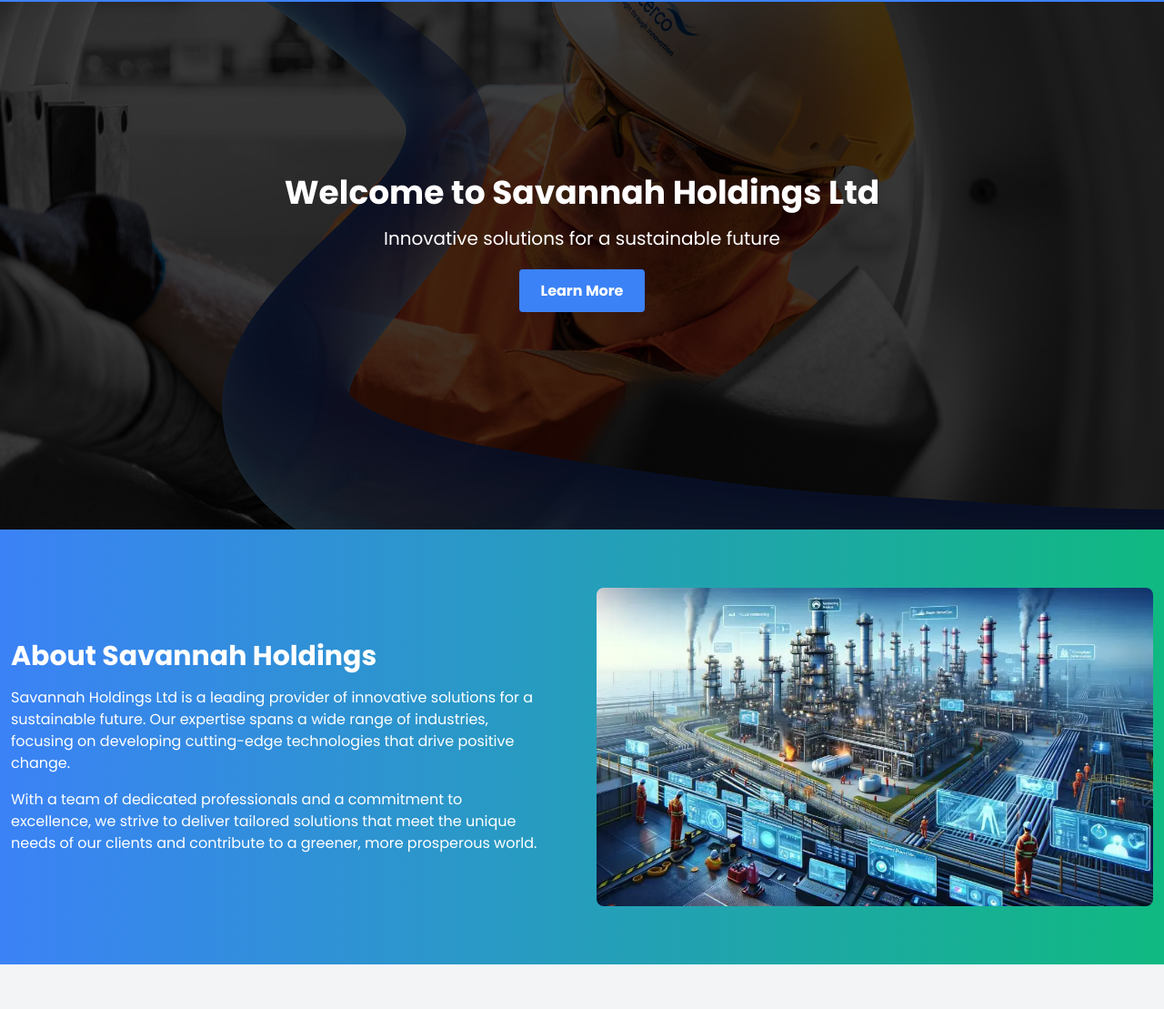
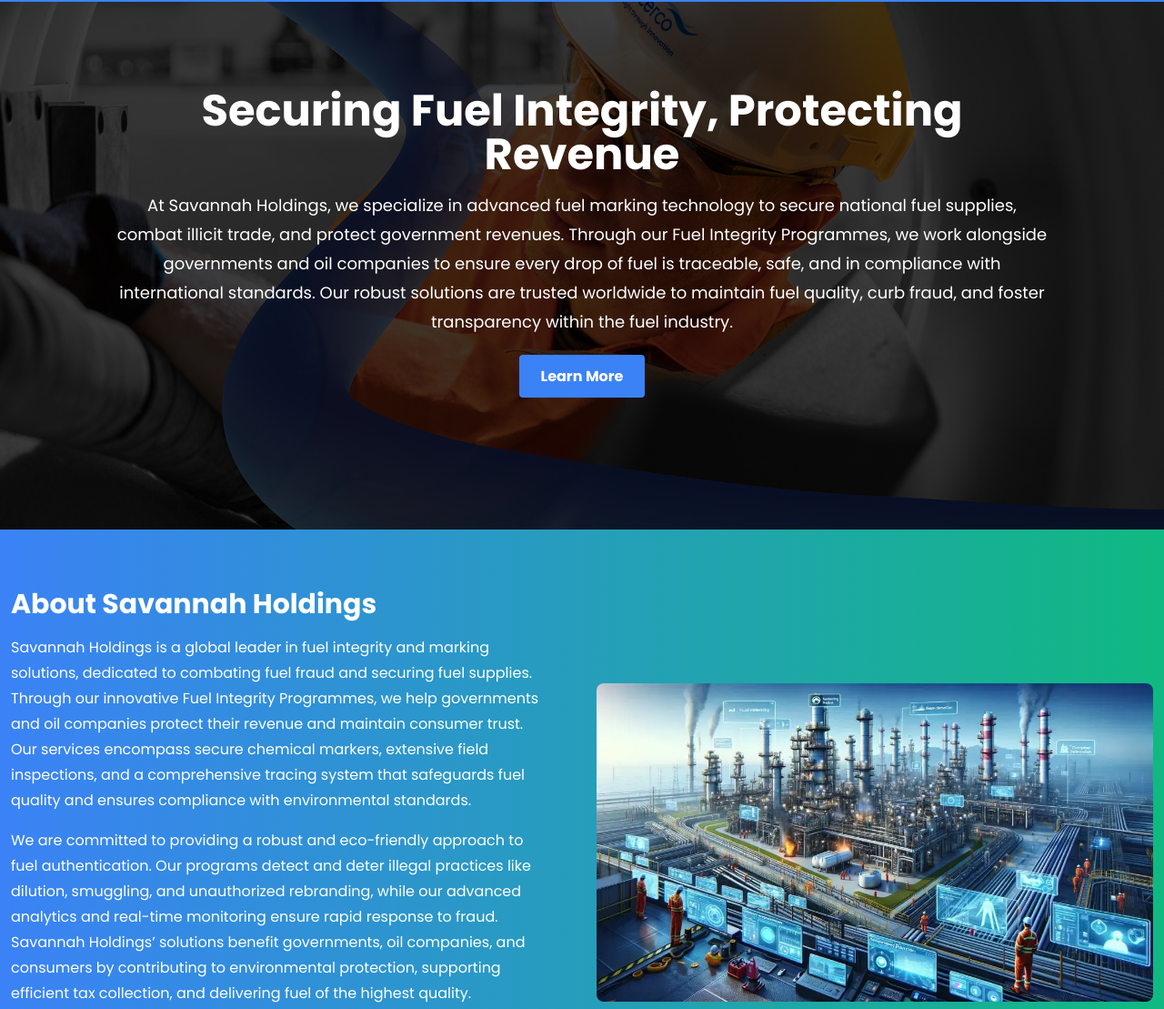
Before and after one commit to gulfwww/Savannah-Holdings, a website: page dist/index.html in a window 1280 px wide. Shown: the part 58-1167 px from the top of the page at 91% size. Drawn offline with nearby package versions, Linux system fonts and the light colour scheme.

Commit message:
update the content of hero

```diff
--- a/dist/index.html
+++ b/dist/index.html
@@ -75,9 +75,12 @@
   <main>
     <section class="hero bg-cover bg-center flex items-center justify-center relative" style="background-image: url('./images/hero.jpg');">
       <div class="container mx-auto text-center text-white relative z-10">
-        <h1 class="text-4xl font-bold mb-4 animate__animated animate__fadeInUp">Welcome to Savannah Holdings Ltd</h1>
-        <p class="text-xl mb-8 animate__animated animate__fadeInUp animate__delay-0.5s">Innovative solutions for a sustainable future</p>
-        <a href="#about" class="bg-blue-500 hover:bg-blue-600 text-white font-bold py-3 px-6 rounded animate__animated animate__fadeInUp animate__delay-1s">Learn More</a>
+        <div class="w-full md:max-w-4xl lg:max-w-5xl mx-auto">
+          <!-- <h1 class="text-4xl font-bold mb-4 animate__animated animate__fadeInUp">Welcome to Savannah Holdings Ltd</h1> -->
+          <h1 class="text-4xl md:text-5xl font-bold mb-4 animate__animated animate__fadeInUp">Securing Fuel Integrity, Protecting Revenue</h1>
+          <p class="text-lg leading-8 mb-8 animate__animated animate__fadeInUp animate__delay-0.5s">At Savannah Holdings, we specialize in advanced fuel marking technology to secure national fuel supplies, combat illicit trade, and protect government revenues. Through our Fuel Integrity Programmes, we work alongside governments and oil companies to ensure every drop of fuel is traceable, safe, and in compliance with international standards. Our robust solutions are trusted worldwide to maintain fuel quality, curb fraud, and foster transparency within the fuel industry.</p>
+          <a href="#about" class="bg-blue-500 hover:bg-blue-600 text-white font-bold py-3 px-6 rounded animate__animated animate__fadeInUp animate__delay-1s">Learn More</a>
+        </div>
       </div>
     </section>
 
@@ -86,8 +89,9 @@
         <div class="flex flex-col md:flex-row justify-center items-center space-y-8 md:space-y-0 md:space-x-8">
           <div class="w-full md:w-1/2 pr-8 animate__animated animate__fadeInLeft">
             <h2 class="text-3xl font-bold mb-4 text-white">About Savannah Holdings</h2>
-            <p class="mb-4 text-white">Savannah Holdings Ltd is a leading provider of innovative solutions for a sustainable future. Our expertise spans a wide range of industries, focusing on developing cutting-edge technologies that drive positive change.</p>
-            <p class="text-white">With a team of dedicated professionals and a commitment to excellence, we strive to deliver tailored solutions that meet the unique needs of our clients and contribute to a greener, more prosperous world.</p>
+            <p class="mb-4 leading-7 text-white">Savannah Holdings is a global leader in fuel integrity and marking solutions, dedicated to combating fuel fraud and securing fuel supplies. Through our innovative Fuel Integrity Programmes, we help governments and oil companies protect their revenue and maintain consumer trust. Our services encompass secure chemical markers, extensive field inspections, and a comprehensive tracing system that safeguards fuel quality and ensures compliance with environmental standards.</p>
+            <p class="mb-4 leading-7 text-white">We are committed to providing a robust and eco-friendly approach to fuel authentication. Our programs detect and deter illegal practices like dilution, smuggling, and unauthorized rebranding, while our advanced analytics and real-time monitoring ensure rapid response to fraud. Savannah Holdings’ solutions benefit governments, oil companies, and consumers by contributing to environmental protection, supporting efficient tax collection, and delivering fuel of the highest quality.</p>
+            <p class="leading-7 text-white">By choosing Savannah Holdings, you partner with a team focused on security, compliance, traceability, and efficiency—setting a new standard for fuel integrity globally.</p>
           </div>
           <div class="w-full md:w-1/2 animate__animated animate__fadeInRight">
             <img src="./images/hero.webp" alt="Savannah Holdings LTD Technology" class="w-full h-auto rounded-lg">
```
